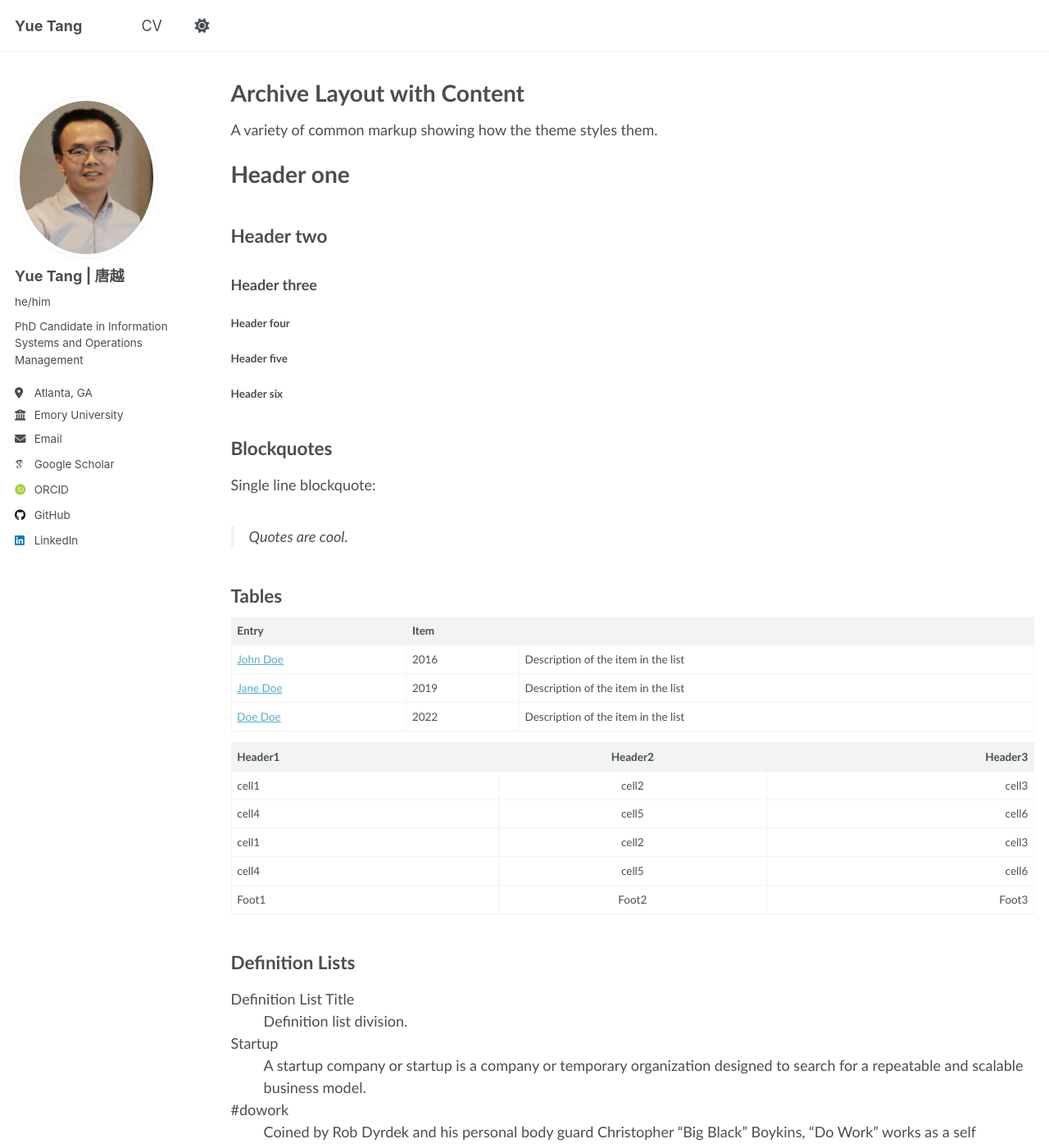
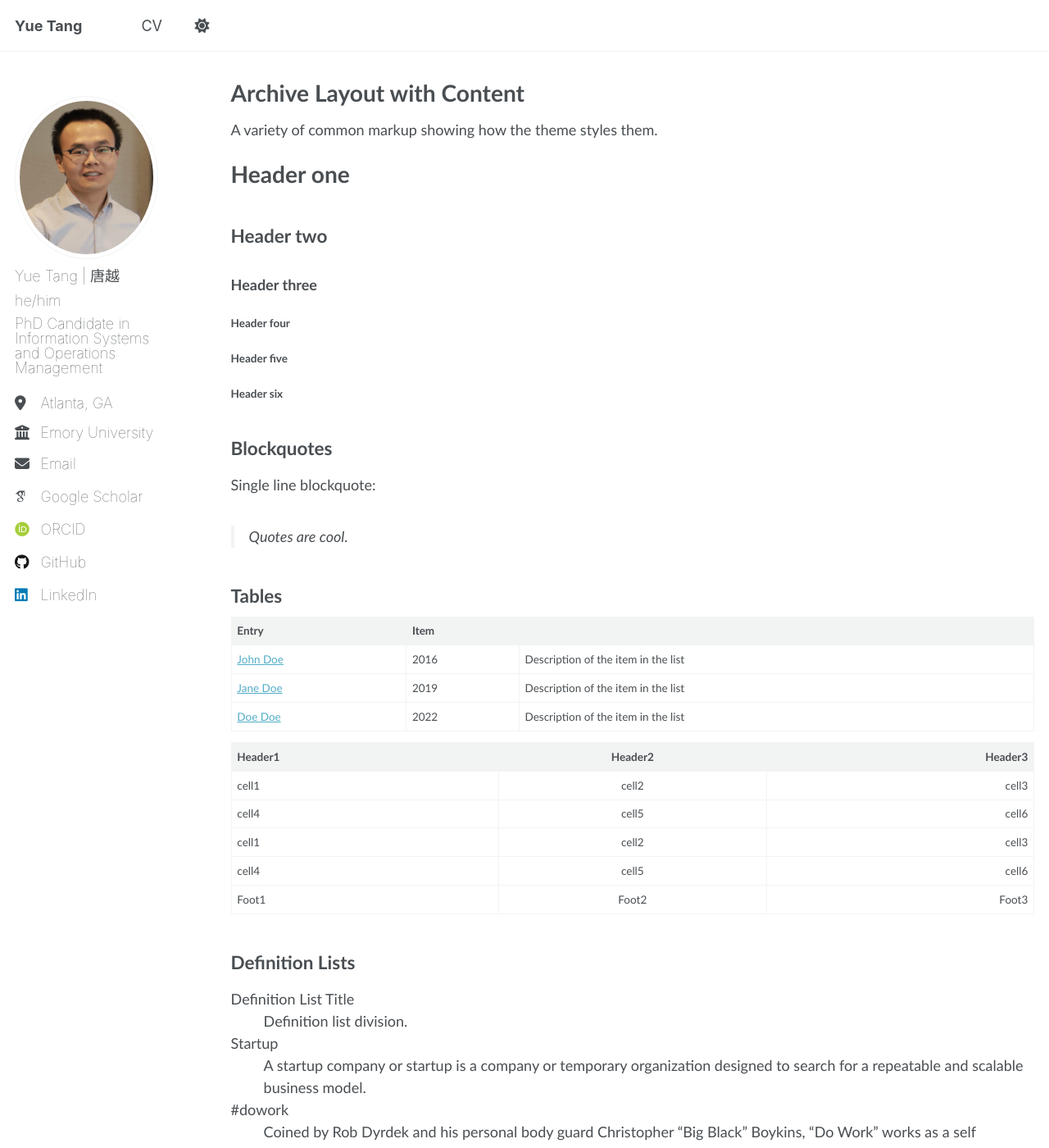
Before and after one commit to YueTang-YT/YueTang-YT.github.io, a Jekyll site: the page built from _pages/archive-layout-with-content.md, in a window 1280 px wide and 1400 px high. Shown: the whole window at 82% size. Built offline with Jekyll 4.4.1, drawn with Linux system fonts in a browser that asks for light colours; some web fonts are replaced.

Commit message:
Update _sidebar.scss

```diff
--- a/_sass/layout/_sidebar.scss
+++ b/_sass/layout/_sidebar.scss
@@ -40,19 +40,23 @@
     padding-right: 0;
   }
 
-  h2, h3, h4, h5, h6 {
-    margin-bottom: 0;
-    font-family: $sans-serif-narrow;
-  }
+   h2, h3, h4, h5, h6 {
+  margin-bottom: 0;
+  font-family: "Futura", $sans-serif-narrow;
+  font-weight: 100; // thinnest if Futura supports it
+}
+
 
   h3, h4 {
     font-size: $type-size-5;
   }
 
   p, li {
-    font-family: $sans-serif;
-    font-size: $type-size-6;
-    line-height: 1.5;
+     font-family: "Futura", $sans-serif;
+     font-weight: 100; // optional if you want thin text
+    // font-family: $sans-serif;
+    // font-size: $type-size-6;
+    // line-height: 1.5;
   }
 
   img {
```
